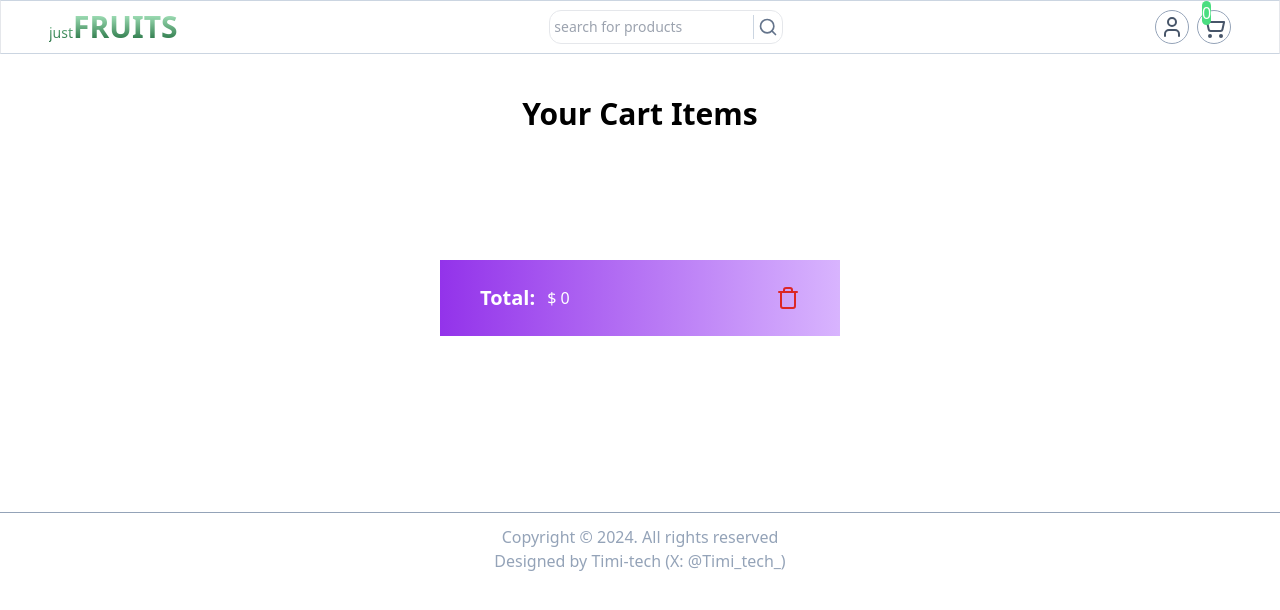
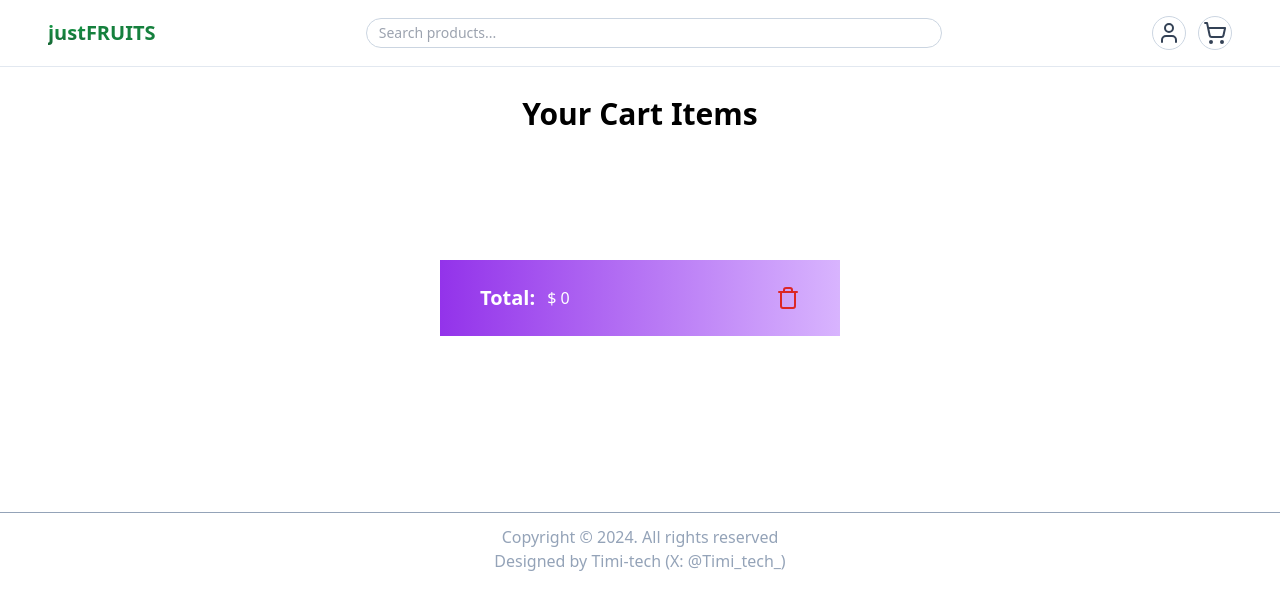
Before and after one commit to Fernandes2022/justfruit, a React (Vite) app: page /cartpage in a window 1280 px wide. Shown: the top 610 px of the page. Built offline with nearby package versions, Linux system fonts and the light colour scheme.

Commit message:
fix some stuffs

```diff
--- a/index.html
+++ b/index.html
@@ -2,9 +2,9 @@
 <html lang="en">
   <head>
     <meta charset="UTF-8" />
-    <link rel="icon" type="image/svg+xml" href="/vite.svg" />
+    <link rel="icon" type="image/jpeg" href="/src/assets/fruit-1.jpg" />
     <meta name="viewport" content="width=device-width, initial-scale=1.0" />
-    <title class="text-green-600">justFruit</title>
+    <title>justFruit</title>
   </head>
   <body>
     <div id="root"></div>
--- /dev/null
+++ b/src/components/cartProvider/CartContext.js
@@ -0,0 +1,3 @@
+import { createContext } from 'react'
+
+export const CartContext = createContext();
--- a/src/components/cartProvider/CartProvider.jsx
+++ b/src/components/cartProvider/CartProvider.jsx
@@ -1,6 +1,7 @@
-import React, { createContext, useState, useEffect } from 'react'
+import { useState, useEffect } from 'react'
+import PropTypes from 'prop-types'
+import { CartContext } from './CartContext'
 
-export const CartContext = createContext();
 const CartProvider = ({children}) => {
 
 
@@ -94,7 +95,7 @@ const addToCart = (product, id) => {
     }, 0)
 
     setAmount(amountTotal);
-  },)
+  }, [cart])
 
   const [total, setTotal] = useState(0);
 
@@ -104,7 +105,7 @@ const addToCart = (product, id) => {
     }, 0)
 
     setTotal(totalCal);
-  },)
+  }, [cart])
 
 
 console.log(total);
@@ -116,3 +117,7 @@ console.log(total);
 }
 
 export default CartProvider;
+
+CartProvider.propTypes = {
+  children: PropTypes.node
+}
--- a/src/components/header/Header.jsx
+++ b/src/components/header/Header.jsx
@@ -1,47 +1,70 @@
-import { SearchIcon, ShoppingCart, User } from 'lucide-react'
-import React, { useContext } from 'react'
+import { ShoppingCart, User } from 'lucide-react'
+import { useContext } from 'react'
 import { Link } from 'react-router-dom'
-import { CartContext } from '../cartProvider/CartProvider'
+import { CartContext } from '../cartProvider/CartContext'
+import { ProductContext } from '../productDetails/ProductProvider'
+
 
 const Header = () => {
 
   const {amount} = useContext(CartContext);
+  const { searchQuery, setSearchQuery } = useContext(ProductContext);
+
+  const handleSearchSubmit = (event) => {
+    event.preventDefault();
+    const productsSection = document.getElementById('shop1');
+    if (productsSection) {
+      productsSection.scrollIntoView({ behavior: 'smooth', block: 'start' });
+    }
+  }
 
   return (
     <div>
      <section>
-      <div className="flex justify-between space-x-3 p-2 items-center border-t-slate-300 border-b-slate-300 border right-0 left-0 top-0 fixed z-50 pr-8 md:px-12">
+      <div className="flex justify-between items-center p-3 md:p-4 border-b border-slate-200 bg-white/80 backdrop-blur right-0 left-0 top-0 fixed z-50 md:px-12">
 
-       <div>
-        <Link to={"/"}>
-        <h1 className='text-sm bg-gradient-to-b from-green-200 to-green-800 bg-clip-text text-transparent'>
-         just<span className='text-3xl font-bold font-sans'>FRUITS</span>
-        </h1></Link>
+       <div className='flex items-center gap-2'>
+        <Link to={"/"} className='flex items-center gap-2'>
+          <h1 className='text-lg md:text-xl font-bold'>
+            <span className='bg-gradient-to-b from-green-600 to-green-800 bg-clip-text text-transparent'>just</span>
+            <span className='text-green-700'>FRUITS</span>
+          </h1>
+        </Link>
        </div>
 
-       <div>
-        <div className="flex gap-0 border rounded-xl p-1 space-x-1 ">
-         <input type="text"  placeholder='search for products' className=' border border-r-slate-300 border-t-0 border-l-0 border-b-0 max-w-[80px] sm:max-w-[200px] flex-1 overflow-hidden bg-transparent text-sm'/>
-         <a href="/cartpage">
-         <SearchIcon  className='w-5 text-slate-500 '/>
-         </a>
-        </div>
+       <div className='flex-1 max-w-xl mx-3 md:mx-8'>
+        <form onSubmit={handleSearchSubmit} className="flex items-center gap-2 border border-slate-300 rounded-full px-3 py-1 bg-white" autoComplete="off" role="search">
+          <input
+            type="search"
+            value={searchQuery}
+            onChange={(e) => setSearchQuery(e.target.value)}
+            onInput={(e) => setSearchQuery(e.currentTarget.value)}
+            placeholder='Search products...'
+            className='outline-none bg-transparent text-sm w-full'
+            aria-label='Search products'
+            autoComplete="off"
+            autoCorrect="off"
+            autoCapitalize="none"
+            spellCheck={false}
+            enterKeyHint="search"
+            inputMode="search"
+            name="q"
+          />
+        </form>
        </div>
 
-       <div className='flex gap-2'>
-        <div className='rounded-full border border-slate-400 p-1'>
-         <User className='text-slate-600 w-6 h-6'/>
-        </div>
-        <div className='rounded-full border border-slate-400 p-1'>
-         <Link to={"/cartpage"}>
-         <ShoppingCart className='text-slate-600 w-6 h-6'/>
-         <div className="absolute top-0 z-50 bg-green-400 text-white rounded-full ">
-         <p className=''>{amount}</p>
-        </div>
-         </Link>
-        </div>
-
-
+       <div className='flex items-center gap-3'>
+        <button className='rounded-full border border-slate-300 p-1 hover:bg-slate-50' aria-label='Account'>
+         <User className='text-slate-700 w-6 h-6'/>
+        </button>
+        <Link to={"/cartpage"} className='relative rounded-full border border-slate-300 p-1 hover:bg-slate-50' aria-label='Cart'>
+         <ShoppingCart className='text-slate-700 w-6 h-6'/>
+         {amount > 0 && (
+          <span className="absolute -top-1 -right-1 min-w-[18px] h-[18px] px-1 text-[11px] leading-[18px] text-white bg-green-600 rounded-full text-center">
+            {amount}
+          </span>
+         )}
+        </Link>
        </div>
       </div>
      </section>
--- a/src/components/homie/Carous.jsx
+++ b/src/components/homie/Carous.jsx
@@ -1,9 +1,17 @@
-import React from 'react'
 import Slider from 'react-slick'
-import { hero } from './Homie'
-import { ArrowBigRight, ArrowRight } from 'lucide-react'
-import Aos from 'aos'
-import { Link } from 'react-router-dom'
+import { ArrowRight } from 'lucide-react'
+import hero1 from '../../assets/fruit-1.jpg'
+import hero2 from '../../assets/fruit-2.jpg'
+import hero3 from '../../assets/fruit-3.jpg'
+
+
+
+const hero = [
+  { image: hero1, title: 'Focus On Freshness & Quality', start: 'Starting At', price: 17 },
+  { image: hero2, title: 'Focus On Variety & Choice', start: 'Starting At', price: 20 },
+  { image: hero3, title: 'Focus On Health & Benefits', start: 'Starting At', price: 8 },
+]
+
 const Carous = () => {
 
  const settings = {
@@ -51,7 +59,7 @@ const Carous = () => {
      <div className='md:hidden mb-2 '>
      <Slider {...settings}>
         {hero.map((item) => (
-          <div className='relative' data-aos='fade-up' data-aos-delay='500' data-aos-duration='1000'>
+          <div key={item.title} className='relative' data-aos='fade-up' data-aos-delay='500' data-aos-duration='1000'>
             <div>
               <img className='w-full h-[400px]' src={item.image} alt="" />
             </div>
@@ -80,7 +88,7 @@ const Carous = () => {
         <div className='flex items-' data-aos='fade-up' data-aos-delay='500'>
         <div >
         {hero.map((item) => {
-         return <div>
+         return <div key={item.title}>
           {item.price === 17 &&
           <div className='relative' >
             <div>
--- a/src/components/homie/Homie.jsx
+++ b/src/components/homie/Homie.jsx
@@ -1,41 +1,17 @@
-import React, { useContext } from 'react'
+import { useContext } from 'react'
 import { ProductContext } from '../productDetails/ProductProvider'
-import { CartContext } from '../cartProvider/CartProvider'
-import hero1 from '../../assets/fruit-1.jpg'
-import hero2 from '../../assets/fruit-2.jpg'
-import hero3 from '../../assets/fruit-3.jpg'
 import post1 from '../../assets/fruit-banner-1.jpg'
 import post2 from '../../assets/fruit-banner-2.jpg'
 import post3 from '../../assets/fruit-banner-3.jpg'
 import { Link } from 'react-router-dom'
 import Slider from 'react-slick'
 import { category } from '../productDetails/ProductDetails'
-import { ShoppingBag } from 'lucide-react'
 import Product from '../product/Product'
 
 
 
 
-export const hero = [
-  {
-    image: hero1,
-    title: 'Focus On Freshness & Quality',
-    start: 'Starting At',
-    price: 17
-  },
-  {
-    image: hero2,
-    title: 'Focus On Variety & Choice',
-    start: 'Starting At',
-    price: 20
-  },
-  {
-    image: hero3,
-    title: 'Focus On Health & Benefits',
-    start: 'Starting At',
-    price: 8
-  }
-];
+
 
 const post = [
   {
@@ -95,7 +71,6 @@ const Test = () => {
    }
 
   const {product} =  useContext(ProductContext);
-  const {addToCart} = useContext(CartContext);
 
   return (
    <div>
@@ -105,7 +80,7 @@ const Test = () => {
     <Link to={'/cartpage'}>
     <Slider {...settings}>
     {category.map((item) => (
-      <div data-aos='fade-left' data-aos-delay='800' data-aos-duration='1000'>
+      <div key={item.title} data-aos='fade-left' data-aos-delay='800' data-aos-duration='1000'>
         <div className="flex bg-gradient-to-l from-green-100 to-red-400 items-center py-4 space-x-6 shadow-sm rounded-xl mx-2 justify-center px-10">
           <div className='flex flex-col gap-2'>
             <h1 className='font-semibold text-green-600'>
@@ -161,7 +136,7 @@ const Test = () => {
           <div className="mb-8">
             <div className="mt-3 grid gap-4 grid-cols-1 md:grid-cols-3 ">
               {post.map((item) => (
-                <div className='flex flex-col gap-3 ' data-aos='flip-up' data-aos-delay='800' data-aos-duration='1000'>
+                <div key={item.name} className='flex flex-col gap-3 ' data-aos='flip-up' data-aos-delay='800' data-aos-duration='1000'>
                   <div>
                     <img src={item.image} className='w-full' alt="" />
                   </div>
--- a/src/components/product/Product.jsx
+++ b/src/components/product/Product.jsx
@@ -1,7 +1,8 @@
-import React, { useContext } from 'react'
+import { useContext } from 'react'
 import { ShoppingBag } from 'lucide-react'
-import { CartContext } from '../cartProvider/CartProvider';
+import { CartContext } from '../cartProvider/CartContext';
 import { Link } from 'react-router-dom';
+import PropTypes from 'prop-types'
 
 const Product = ({product}) => {
  const {id, image, title, rating, price} = product;
@@ -48,3 +49,13 @@ const Product = ({product}) => {
 }
 
 export default Product
+
+Product.propTypes = {
+  product: PropTypes.shape({
+    id: PropTypes.number.isRequired,
+    image: PropTypes.any.isRequired,
+    title: PropTypes.string.isRequired,
+    rating: PropTypes.any.isRequired,
+    price: PropTypes.number.isRequired,
+  }).isRequired,
+}
--- a/src/components/productDetails/ProductProvider.jsx
+++ b/src/components/productDetails/ProductProvider.jsx
@@ -1,4 +1,4 @@
-import React, { createContext, useEffect, useState } from 'react'
+import { createContext, useEffect, useMemo, useState } from 'react'
 import products from './ProductDetails'
 
 
@@ -11,15 +11,22 @@ export const ProductContext = createContext();
 const ProductProvider = ({children}) => {
 
   const [product, setProduct] = useState([]);
+  const [searchQuery, setSearchQuery] = useState('');
 
   useEffect(() => {
     setProduct(products);
-  },);
+  }, []);
+
+  const filteredProducts = useMemo(() => {
+    const query = searchQuery.trim().toLowerCase();
+    if (!query) return product;
+    return product.filter((p) => p.title.toLowerCase().includes(query));
+  }, [product, searchQuery]);
 
 
 
 
-  return <ProductContext.Provider value={{product}}>
+  return <ProductContext.Provider value={{product: filteredProducts, rawProducts: product, searchQuery, setSearchQuery}}>
     {children}
   </ProductContext.Provider>
 }
--- a/src/pages/CartPage.jsx
+++ b/src/pages/CartPage.jsx
@@ -1,5 +1,5 @@
 import React, { useContext } from 'react'
-import { CartContext } from '../components/cartProvider/CartProvider'
+import { CartContext } from '../components/cartProvider/CartContext'
 import { Minus, Plus, Trash, X } from 'lucide-react';
 
 const CartPage = () => {
```
